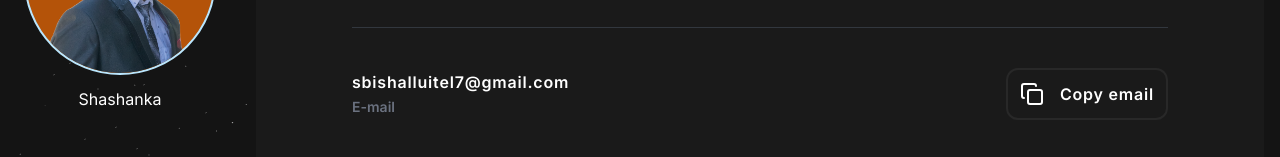
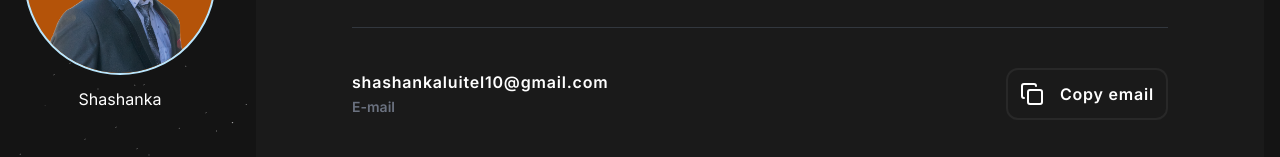
Before and after one commit to Shashanka10/PersonalPortfolio, a Next.js app: page /contact in a window 1280 px wide. Shown: the part 205-362 px from the top of the page. Built offline with nearby package versions, Linux system fonts and the light colour scheme.

Commit message:
updated email

```diff
--- a/src/app/about/page.jsx
+++ b/src/app/about/page.jsx
@@ -24,7 +24,7 @@ const About = () => {
   const [isCopied, setIsCopied] = useState(false);
   const handleCopyClick = async () => {
     try {
-      await copy("sbishalluitel7@gmail.com");
+      await copy("shashankaluitel10@gmail.com");
       setIsCopied(true);
       toast.success("Email copied to clipboard!");
       setTimeout(() => {
--- a/src/app/contact/page.jsx
+++ b/src/app/contact/page.jsx
@@ -53,7 +53,7 @@ const Contact = () => {
 
   const handleCopyClick = async () => {
     try {
-      await copy("sbishalluitel7@gmail.com");
+      await copy("shashankaluitel10@gmail.com");
       setIsCopied(true);
       toast.success("Email copied to clipboard");
       setTimeout(() => {
@@ -82,7 +82,7 @@ const Contact = () => {
         <div className="mt-10 space-y-5 md:flex md:space-y-0 md:space-x-16 lg:space-x-32 justify-between items-center">
           <div>
             <h1 className="text-white text-base font-semibold tracking-wider">
-              sbishalluitel7@gmail.com
+              shashankaluitel10@gmail.com
             </h1>
             <p1 className="text-gray-500 text-sm font-semibold">E-mail</p1>
           </div>
```
